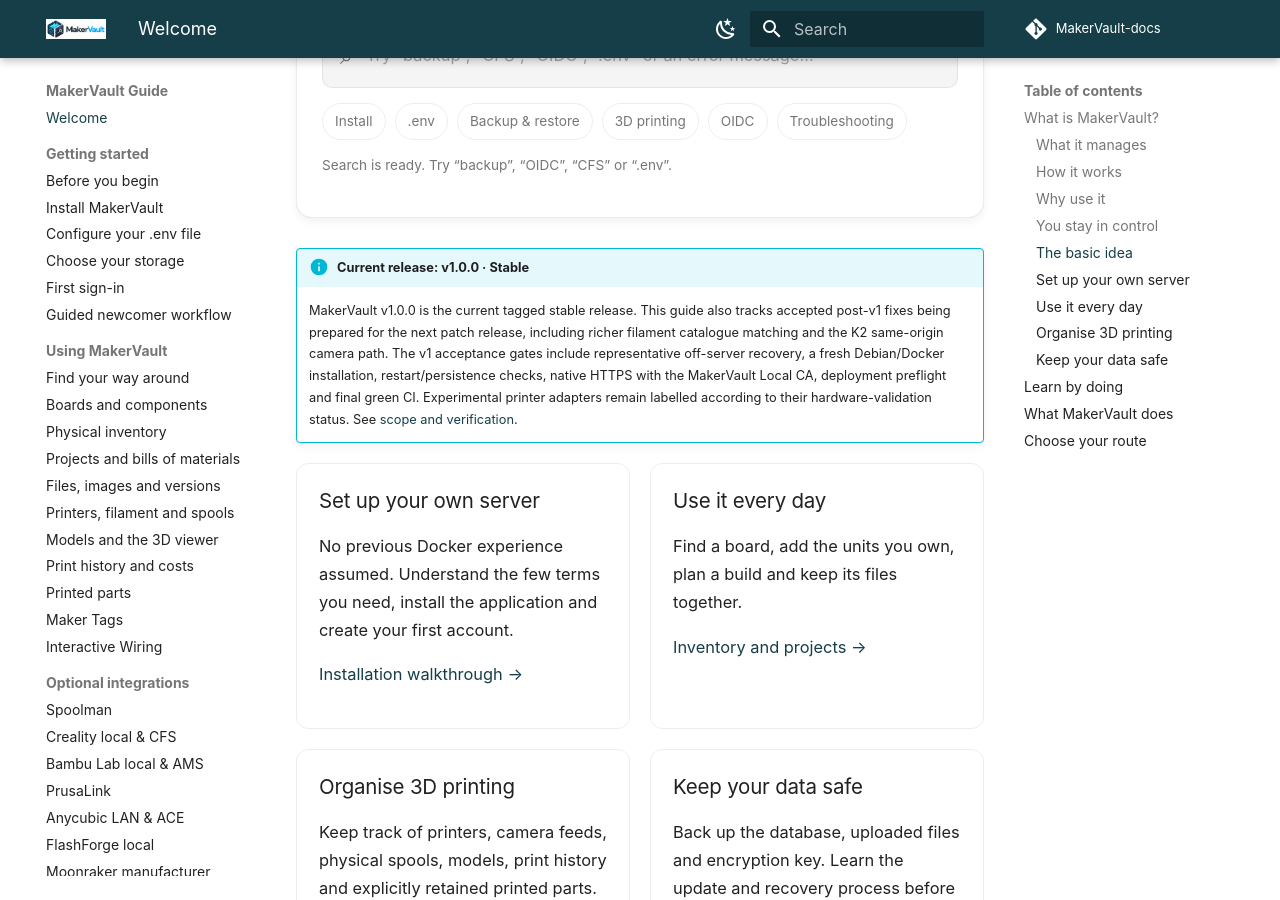
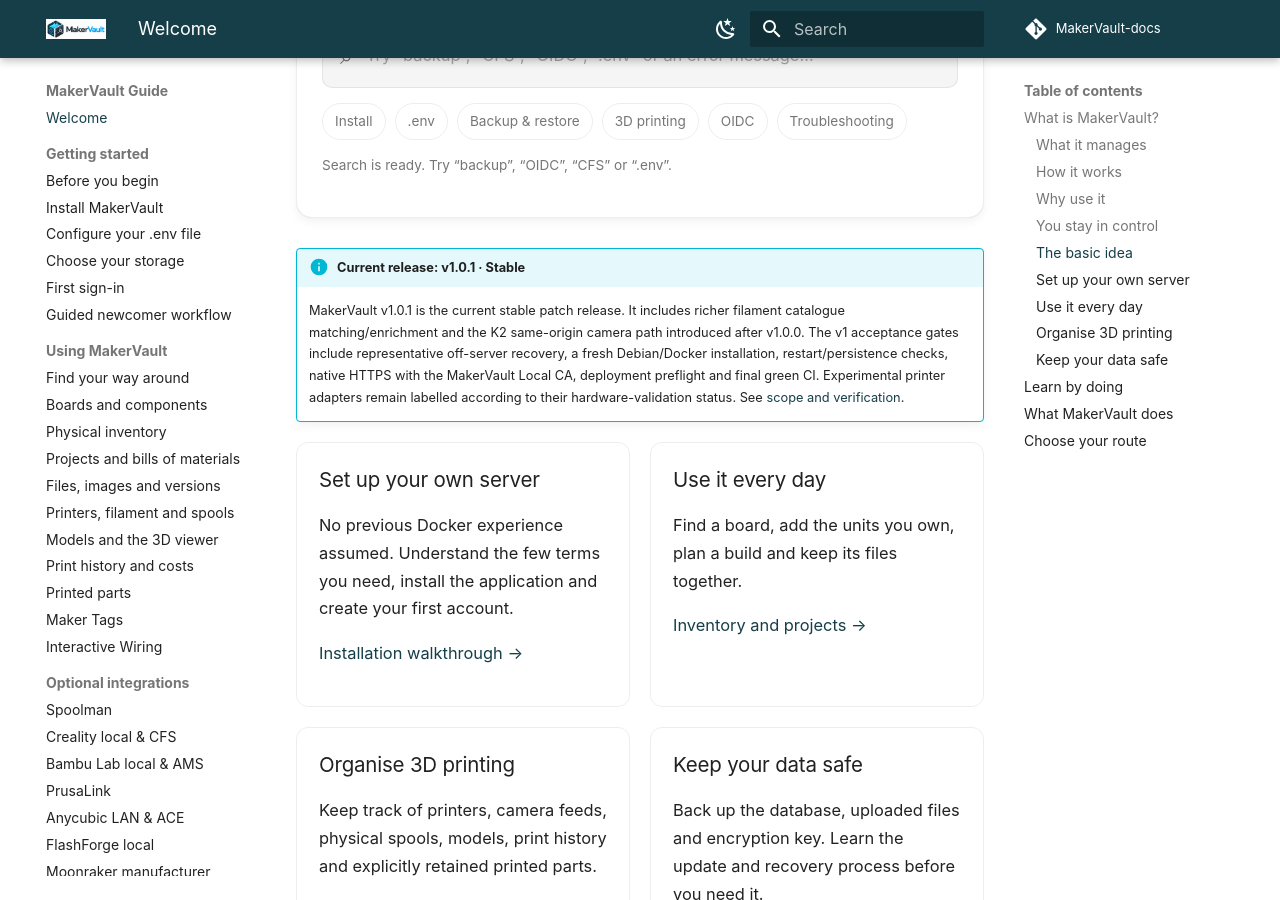
Before and after one commit to gavrd7/MakerVault-docs, an MkDocs documentation site: the page built from docs/guide/index.md, in a window 1280 px wide and 900 px high, scrolled down 2209 px. Built offline with MkDocs 1.6.1 and Material for MkDocs 9.7.7, drawn with Linux system fonts in a browser that asks for light colours; comment, search, counter and statistics services are not loaded.

Commit message:
Update public guide release banner

```diff
--- a/docs/guide/index.md
+++ b/docs/guide/index.md
@@ -85,8 +85,8 @@
   <div id="guide-search-results" class="guide-search__results" data-guide-search-results></div>
 </div>
 
-!!! info "Current release: v1.0.0 · Stable"
-    MakerVault v1.0.0 is the current tagged stable release. This guide also tracks accepted post-v1 fixes being prepared for the next patch release, including richer filament catalogue matching and the K2 same-origin camera path. The v1 acceptance gates include representative off-server recovery, a fresh Debian/Docker installation, restart/persistence checks, native HTTPS with the MakerVault Local CA, deployment preflight and final green CI. Experimental printer adapters remain labelled according to their hardware-validation status. See [scope and verification](reference/about.md).
+!!! info "Current release: v1.0.1 · Stable"
+    MakerVault v1.0.1 is the current stable patch release. It includes richer filament catalogue matching/enrichment and the K2 same-origin camera path introduced after v1.0.0. The v1 acceptance gates include representative off-server recovery, a fresh Debian/Docker installation, restart/persistence checks, native HTTPS with the MakerVault Local CA, deployment preflight and final green CI. Experimental printer adapters remain labelled according to their hardware-validation status. See [scope and verification](reference/about.md).
 
 <div class="guide-grid" markdown>
 <div class="guide-card" markdown>
```
